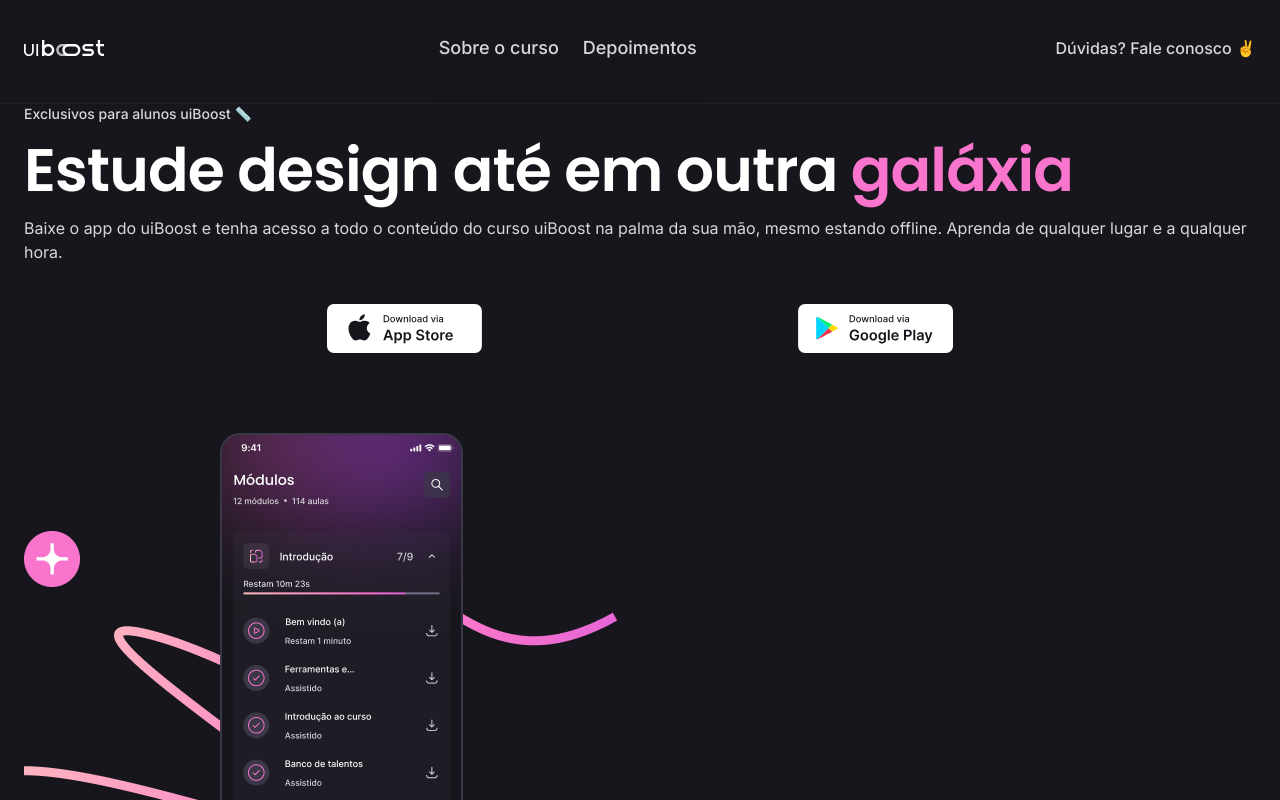
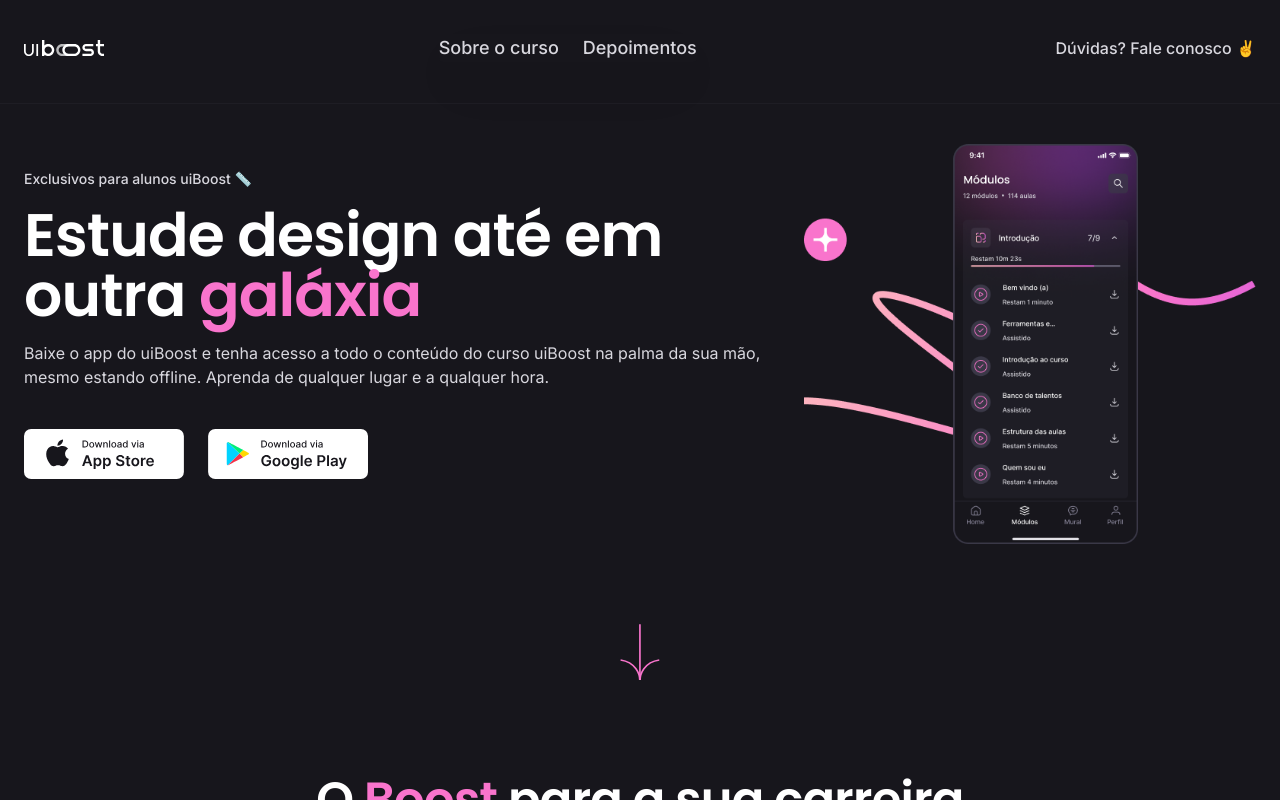
Before and after one commit to cpt-westphalen/lp-uiboost, a React (Vite) app: page / in a window 1280 px wide. Shown: the top 800 px of the page. Built offline with nearby package versions, Linux system fonts and the light colour scheme.

Commit message:
styles: Adjustments for larger screens

```diff
--- a/src/App.tsx
+++ b/src/App.tsx
@@ -19,7 +19,9 @@
 	return (
 		<>
 			<Header />
-			<main className='flex flex-col gap-10 items-center overflow-x-hidden'>
+
+			<main className='overflow-x-hidden'>
+				<div className='max-w-[1280px] m-auto flex flex-col gap-10 xl:mb-32 items-center overflow-x-hidden'>
 					<OpeningSection />
 					<ArrowDivider
 						className='h-14 mb-10'
@@ -30,10 +32,14 @@
 						<Slogan />
 						<Stats />
 					</FlexCenter>
+				</div>
 				<UiBoostDivider />
+				<div className='flex flex-col xl:mt-40 gap-10 items-center overflow-x-hidden max-w-[1280px] m-auto'>
 					<FeaturesSection />
 					<EmptyDivider size={14} />
+				</div>
 				<TestimonialSection />
+				<div className='flex flex-col xl:mt-40 gap-10 items-center overflow-x-hidden max-w-[1280px] m-auto'>
 					<EmptyDivider size={8} />
 					<DownloadSection />
 					<NewsletterSection />
@@ -44,6 +50,7 @@
 						<FaChevronUp />
 					</a>
 					<EmptyDivider size={2} />
+				</div>
 			</main>
 		</>
 	);
--- a/src/components/DownloadIcons/index.tsx
+++ b/src/components/DownloadIcons/index.tsx
@@ -2,19 +2,19 @@
 import appStoreGoogle from "../../assets/google-play.svg";
 
 export const DownloadIcons = () => (
-	<div className='flex flex-row w-full gap-3 items-center justify-evenly'>
+	<div className='flex flex-row w-full gap-6 items-center justify-start'>
 		<a href='#'>
 			<img
 				src={appStoreApple}
 				alt='Download via Apple App Store'
-				className='min-w-32'
+				className='w-40'
 			/>
 		</a>
 		<a href='#'>
 			<img
 				src={appStoreGoogle}
 				alt='Download via Google Play store'
-				className='min-w-32'
+				className='w-40'
 			/>
 		</a>
 	</div>
--- a/src/components/Stats/index.tsx
+++ b/src/components/Stats/index.tsx
@@ -39,6 +39,7 @@
 					src={src}
 					alt={alt}
 					className='max-h-[72px]'
+					loading='lazy'
 				/>
 				<span className='text-theme-gradient'>+</span>
 			</div>
--- a/src/index.css
+++ b/src/index.css
@@ -4,7 +4,7 @@
 
 @layer base {
 	h1 {
-		@apply text-white text-3xl xl:text-6xl font-semibold font-poppins tracking-[-0.015em];
+		@apply text-white text-3xl sm:text-5xl xl:text-6xl font-semibold font-poppins tracking-[-0.015em];
 	}
 	h2 {
 		@apply text-white text-2xl xl:text-3xl font-medium font-poppins tracking-[-0.010em];
--- a/src/sections/DownloadSection/index.tsx
+++ b/src/sections/DownloadSection/index.tsx
@@ -4,17 +4,24 @@
 import badge from "../../assets/rating-badge.png";
 
 export const DownloadSection = () => (
-	<FlexWrap className='px-6 justify-center gap-14'>
-		<div className='flex flex-col gap-12'>
+	<FlexWrap className='px-6 justify-center 2xl:justify-between'>
+		<div className='flex flex-col gap-12 lg:flex-shrink lg:basis-[780px]'>
 			<Heading
 				title='Facilitamos para que você aprenda design de interfaces a qualquer hora e lugar.'
-				desc='Nós queremos te dar a praticidade de ter acesso a todas as aulas e mensagens na palma da mão para deixar você cada vez mais perto do seu sonho de ser um excelente ui designer.'
-			/>
+				desc='Nós queremos te dar a praticidade de ter acesso a todas as aulas e mensagens na palma da mão para deixar você cada vez mais perto do seu sonho de ser um excelente ui designer.'>
+				<h1 className='md:text-4xl'>
+					Facilitamos para que você aprenda design de interfaces a
+					qualquer hora e lugar.
+				</h1>
+			</Heading>
 			<DownloadIcons />
 		</div>
-		<img
-			src={badge}
-			className='aspect-square w-44'
-		/>
+		<div className='flex justify-center items-center'>
+			<img
+				src={badge}
+				className='aspect-square w-44 lg:w-52'
+				loading='lazy'
+			/>
+		</div>
 	</FlexWrap>
 );
--- a/src/sections/NewsletterSection/index.tsx
+++ b/src/sections/NewsletterSection/index.tsx
@@ -1,20 +1,26 @@
 import { FiMail } from "react-icons/fi";
 import { FlexCenter } from "../../components/Structures/FlexCenter";
-import { Checkbox } from "../../components/Checkbox";
 import { AgreeCheckbox } from "./AgreeCheckbox";
 
 export const NewsletterSection = () => {
 	return (
-		<FlexCenter className='px-5 py-8'>
-			<div className='flex flex-col gap-2 justify-center items-center px-4 py-8 bg-gray-150 rounded-lg'>
+		<FlexCenter className='px-5 py-8 lg:w-full'>
+			<div className='flex flex-col justify-center items-center px-4 py-8 bg-gray-150 rounded-lg min-h-[208px]'>
+				<div className='flex flex-row flex-wrap gap-2 justify-center items-center lg:justify-center lg:gap-24'>
 					<div className='mb-4 flex flex-col items-center'>
-					<div className='flex gap-4'>
-						<FiMail size={30} />
-						<h2>Receba as novidades</h2>
+						<div className='flex gap-4 items-center'>
+							<FiMail
+								size={30}
+								className='lg:text-pink'
+							/>
+							<h2 className='lg:font-semibold'>
+								Receba as novidades
+							</h2>
 						</div>
 						<p>Inscreva-se e receba as novidades no seu e-mail.</p>
 					</div>
-				<form className='flex flex-col gap-2'>
+					<form className='lg:flex-1 flex flex-row flex-wrap gap-2'>
+						<div className='flex flex-col gap-2 flex-1'>
 							<input
 								type='text'
 								placeholder='Insira seu e-mail'
@@ -22,11 +28,13 @@
 							/>
 
 							<AgreeCheckbox />
-					<button className='w-full bg-pink-dark hover:bg-pink active:bg-pink-dark h-14 rounded font-bold mt-4'>
+						</div>
+						<button className='w-full lg:w-40 bg-pink-dark hover:bg-pink active:bg-pink-dark h-14 rounded font-bold mt-4 lg:mt-0 text-white'>
 							Assinar agora
 						</button>
 					</form>
 				</div>
+			</div>
 		</FlexCenter>
 	);
 };
--- a/src/sections/OpeningSection/AppMock/index.tsx
+++ b/src/sections/OpeningSection/AppMock/index.tsx
@@ -1,10 +1,11 @@
 import smartphoneMock from "../../../assets/front-page-mobile.png";
 
 export const AppMock = () => (
-	<div className='w-full mt-10'>
+	<div className='lg:flex-1 max-w-lg mt-10'>
 		<img
 			src={smartphoneMock}
 			alt='Visualization of the app home screen on a mobile device'
+			loading='lazy'
 		/>
 	</div>
 );
--- a/src/sections/OpeningSection/index.tsx
+++ b/src/sections/OpeningSection/index.tsx
@@ -4,7 +4,8 @@
 import { FlexWrap } from "../../components/Structures/FlexWrap";
 
 export const OpeningSection = () => (
-	<FlexWrap className='px-6'>
+	<FlexWrap className='px-6 justify-center'>
+		<div className='flex flex-col gap-10 lg:flex-1 justify-center lg:basis-72'>
 			<Heading
 				superTitle='Exclusivos para alunos uiBoost 📏'
 				title='Estude design até em outra galáxia'
@@ -17,6 +18,7 @@
 				</h1>
 			</Heading>
 			<DownloadIcons />
+		</div>
 		<AppMock />
 	</FlexWrap>
 );
--- a/src/sections/TestimonialSection/Carousel/index.tsx
+++ b/src/sections/TestimonialSection/Carousel/index.tsx
@@ -72,6 +72,7 @@
 										src={t.imgUrl}
 										alt={"img"}
 										className='h-10 flex-grow-0 flex-shrink-0 basis-10'
+										loading='lazy'
 									/>
 									<div className='text-start'>
 										<p className='font-semibold'>
--- a/src/sections/TestimonialSection/index.tsx
+++ b/src/sections/TestimonialSection/index.tsx
@@ -18,6 +18,7 @@
 					src={a}
 					alt=''
 					className='ml-[-5px]'
+					loading='lazy'
 				/>
 			))}
 			<span className='mx-2 font-medium text-white'>+2.000 alunos</span>
```
Lines whose indentation alone changed are shown as unchanged.
